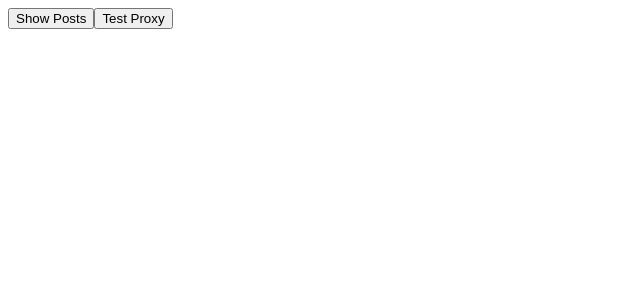
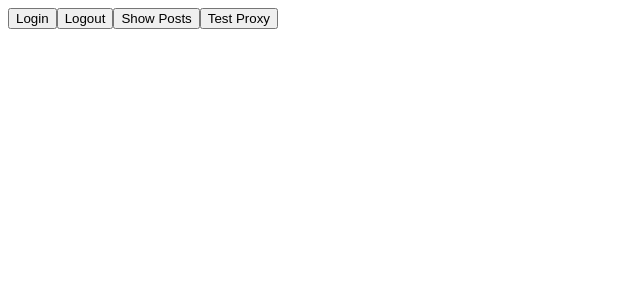
Before and after one commit to stevenjchang/steves_boilerplate, a React app: page / in a window 1280 px wide. Shown: the top 300 px of the page, without its empty margins (0-640 px from the left). Built offline with nearby package versions, Linux system fonts and the light colour scheme.

Commit message:
add FE view for Login/Logout buttons

```diff
--- a/client/src/components/App.js
+++ b/client/src/components/App.js
@@ -1,6 +1,8 @@
 import React, { Component } from 'react';
 import { Link } from 'react-router-dom';
 import axios from 'axios';
+
+import Login from './Login';
 
  class App extends Component {
 
@@ -12,7 +14,8 @@ import axios from 'axios';
 
   render() {
     return (
-      <div>
+      <>
+        <Login />
         <Link to={'posts'}>
           <button variant="raised">Show Posts</button>
         </Link>
@@ -21,7 +24,7 @@ import axios from 'axios';
         >
           Test Proxy
         </button>
-      </div>
+      </>
     );
   }
 }
--- /dev/null
+++ b/client/src/components/Login.js
@@ -0,0 +1,18 @@
+import React from 'react';
+import { Link } from "react-router-dom";
+
+
+const Login = () => {
+  return (
+    <>
+      <a href="/auth/google">
+        <button variant="raised">Login</button>
+      </a>
+      <a href="/auth/logout">
+        <button variant="raised">Logout</button>
+      </a>
+    </>
+  );
+}
+
+export default Login;
```
